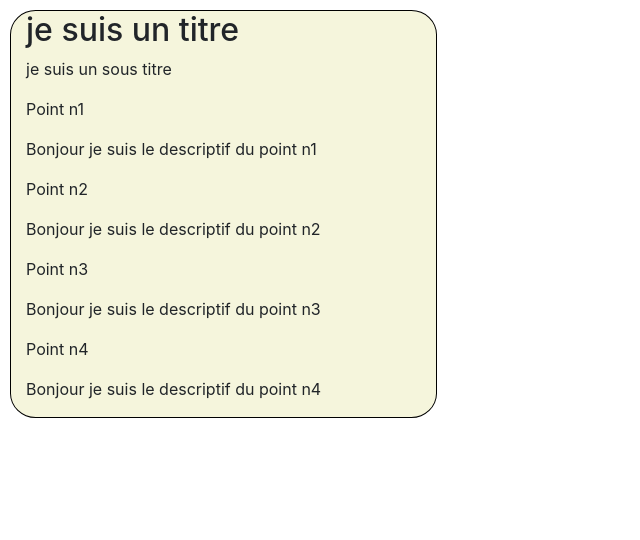
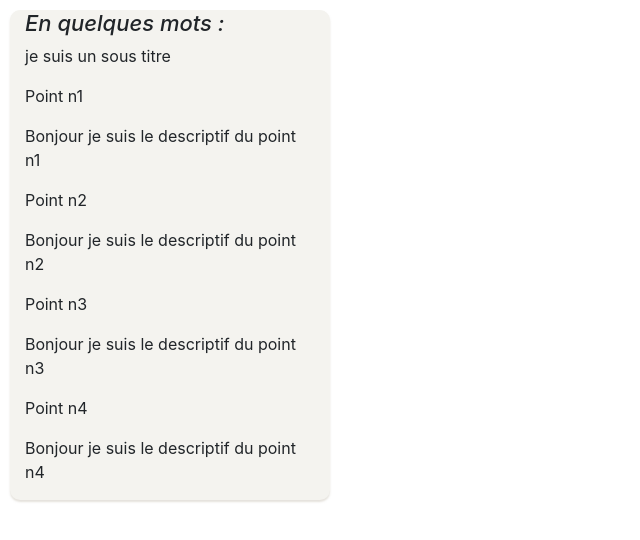
Before and after one commit to tskynet/blog, a Vue app: page /fiche in a window 1280 px wide. Shown: the top 540 px of the page, without its empty margins (0-640 px from the left). Built offline with nearby package versions, Linux system fonts and the light colour scheme; what vue-notification would draw is missing.

Commit message:
fix somes css

```diff
--- a/src/components/FicheTechnique.vue
+++ b/src/components/FicheTechnique.vue
@@ -1,8 +1,9 @@
 <template>
+    <div id="ficheTechnique">
       <b-container fluid>
           <div>
               <b-row>
-              <b-col cols="4" class="ficheTechnique">
+                <b-col cols="3" class="ficheTechnique">
                   <h2>{{titre}}</h2>
                   <div class="w-100"></div>
                   <p>{{soustitre}}</p>
@@ -33,14 +34,15 @@
               </b-row>
           </div>
       </b-container>
+    </div>
 </template>
 
 <script>
 export default {
-  name: 'HelloWorld',
+  name: 'FicheTechnique',
   data () {
     return {
-      titre: 'je suis un titre',
+      titre: 'En quelques mots :',
       soustitre: 'je suis un sous titre',
       point1: {
         title: 'Point n1',
@@ -65,11 +67,15 @@ export default {
 
 <!-- Add "scoped" attribute to limit CSS to this component only -->
 <style scoped>
-    .ficheTechnique{
-        background-color: beige;
-        border: black 1px solid;
-        border-radius: 6%;
+#ficheTechnique .ficheTechnique{
+    background-color: #f4f3ef;
+    box-shadow : 0 2px 2px rgba(204, 197, 185, 0.5);
+    border-radius:10px;
     margin-left: 10px;
     margin-top: 10px;
 }
+#ficheTechnique .ficheTechnique h2{
+  font-size:22px;
+  font-style:italic;
+}
 </style>
```
Lines whose indentation alone changed are shown as unchanged.
